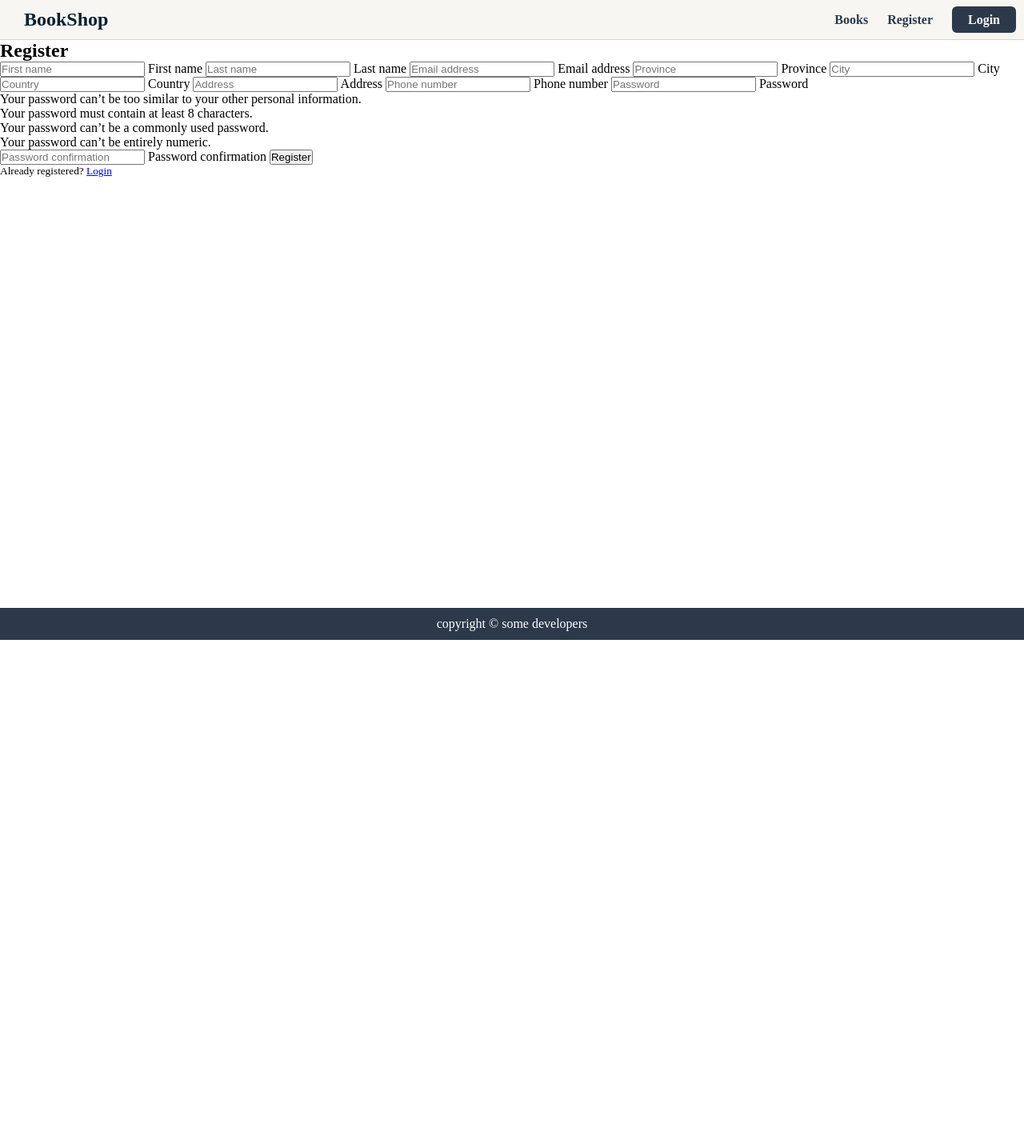
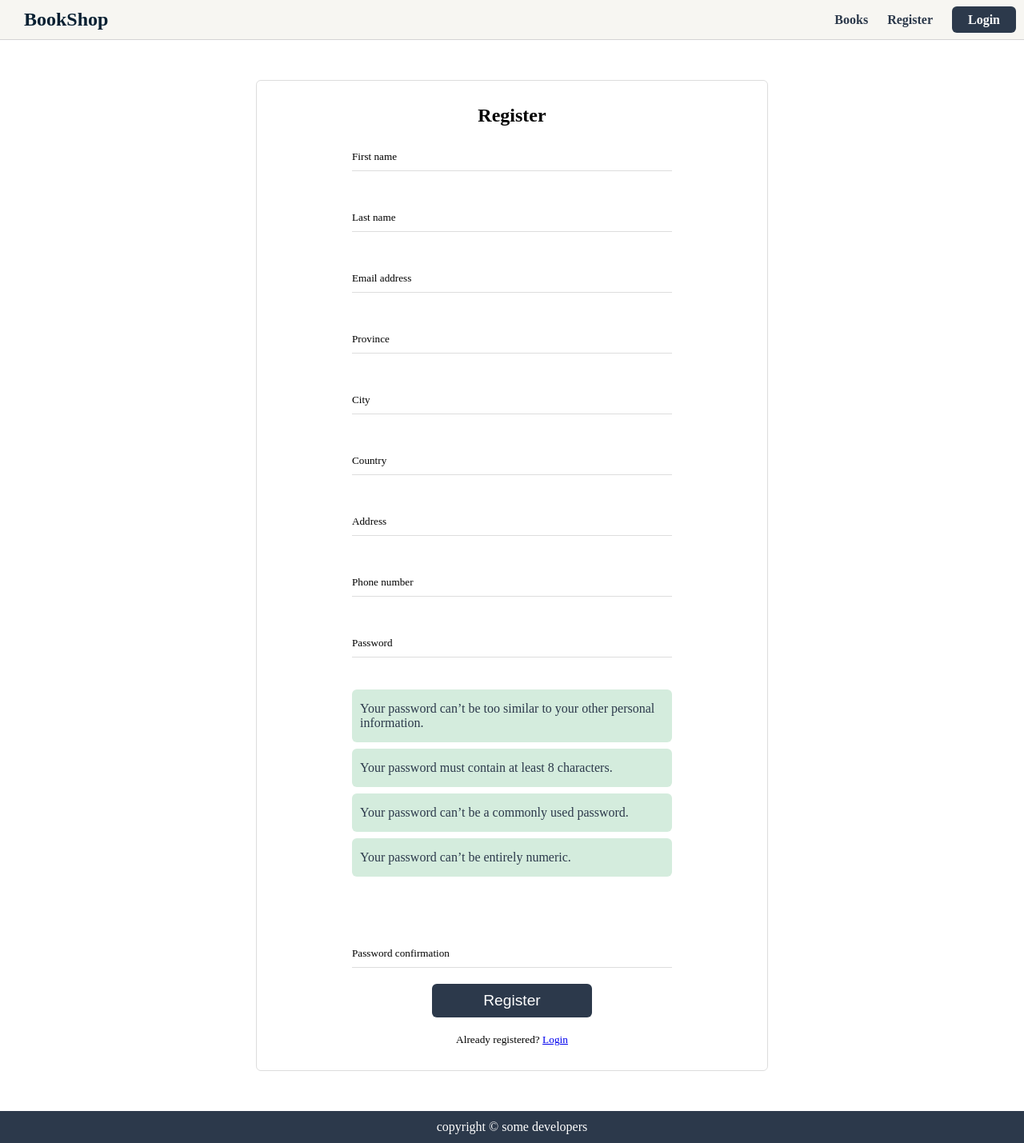
Before and after one commit to AunSyedShah/Django-Bookshop, a Django app: template account/templates/account/register.html in a window 1280 px wide. Shown: the whole page at 80% size. Before the commit the page ends 800 px from the top, so only its background shows below. Run offline with Django 3.2, Linux system fonts and the light colour scheme; the template is opened without the code that fills it: values that come from a table or form of the project are taken from there, others are empty.

Commit message:
style: btn hover, form button, form help text

```diff
--- a/home/static/css/style.css
+++ b/home/static/css/style.css
@@ -1,6 +1,7 @@
 :root{
     --primary-color: #F7F6F2;
     --second-primary-color: #2C394B;
+    --btn-hover-color: #082032;
     --font-color: #2C394B;
 }
 
@@ -69,6 +70,10 @@ a.login{
     padding: 8px 20px;
     border-radius: 6px;
 }
+a.login:hover{
+    background-color: var(--btn-hover-color);
+
+}
 .main-bg-img{
     background-position: center;
     background-size: cover;
@@ -79,3 +84,92 @@ footer div{
     justify-content: center;
     align-items: center;
 }
+
+/* Form */
+.form{
+  margin: 50px auto;
+  width: 50vw;
+
+}
+
+.form form{
+  display: flex;
+  flex-direction: column;
+  align-items: center;
+  border: 1px solid #ddd;
+  border-radius: 6px;
+  padding:30px;
+  width: 100%;
+}
+.form label{
+  width: 400px;
+  position: relative;
+  margin-bottom: 20px;
+  border-bottom: 1px solid #ddd;
+}
+
+.form label input{
+  margin-top: 20px;
+  border:none;
+  outline: none;
+  padding:10px 0;
+  width: 100%;
+}
+
+input::placeholder{
+  opacity: 0;
+}
+.form label span{
+  position: absolute;
+  top:0;
+  left: 0;
+  transform:translateY(30px);
+  font-size:0.825em;
+  transition-duration:300ms;
+}
+
+label:focus-within > span,
+input:not(:placeholder-shown) + span{
+    color:var(--second-primary-color);
+    font-weight: 600;
+    transform:translateY(0px);
+}
+input:focus {
+  border:1px solid red;
+}
+/* form help text */
+
+.helptext{
+  width: 400px;
+  margin-bottom:50px;
+  margin-top: 20px;
+}
+.helptext ul{
+  list-style: none;
+}
+.helptext ul li{
+  padding:15px 0 15px 10px;
+  margin-bottom: 8px;
+  background-color: #D4ECDD;
+  border-radius:6px;
+  color: var(--font-color);
+}
+.form button{
+  padding:10px 15px;
+  border: none;
+  outline: none;
+  background-color: var(--second-primary-color);
+  color: #fff;
+  font-weight: 500;
+  font-size: 1.2rem;
+  cursor: pointer;
+  border-radius: 6px;
+  width: 200px;
+
+}
+.form button:hover{
+  background-color: var(--btn-hover-color);
+}
+.form-help{
+  margin-top: 20px;
+}
```
